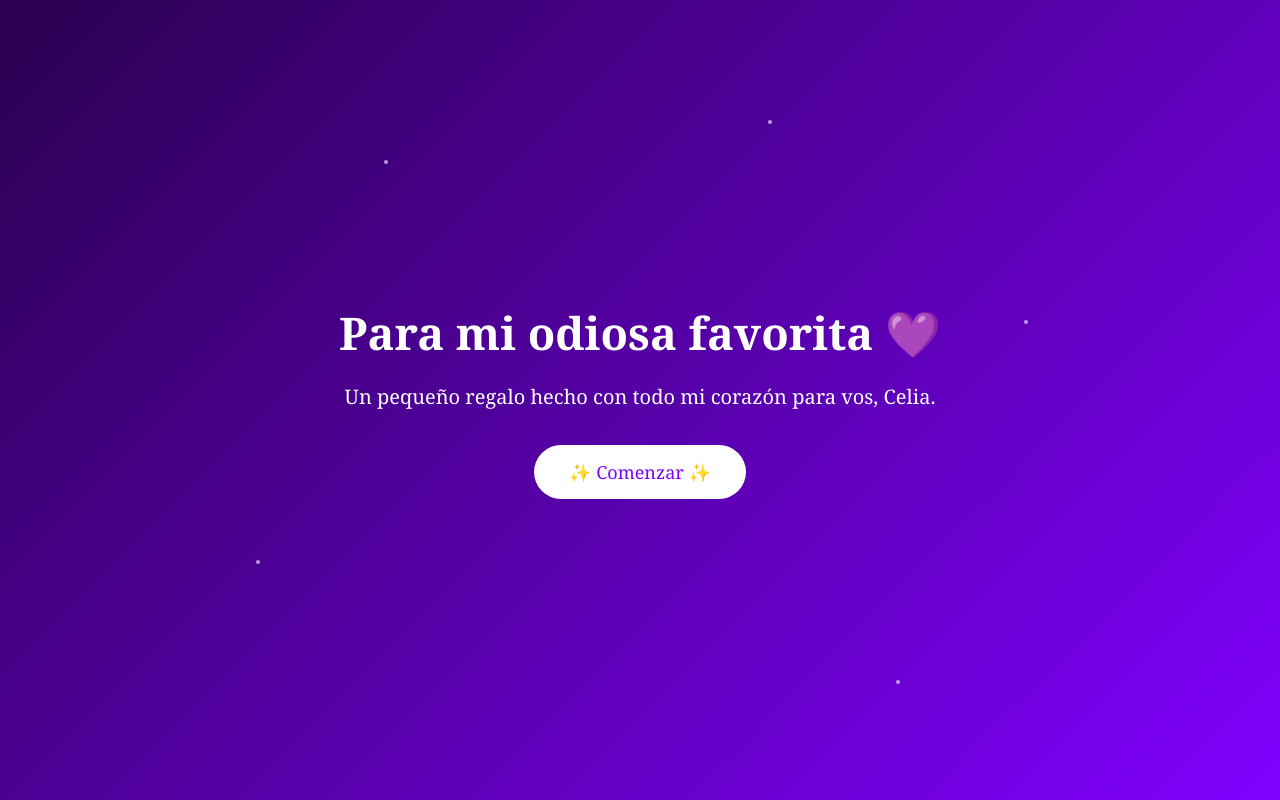
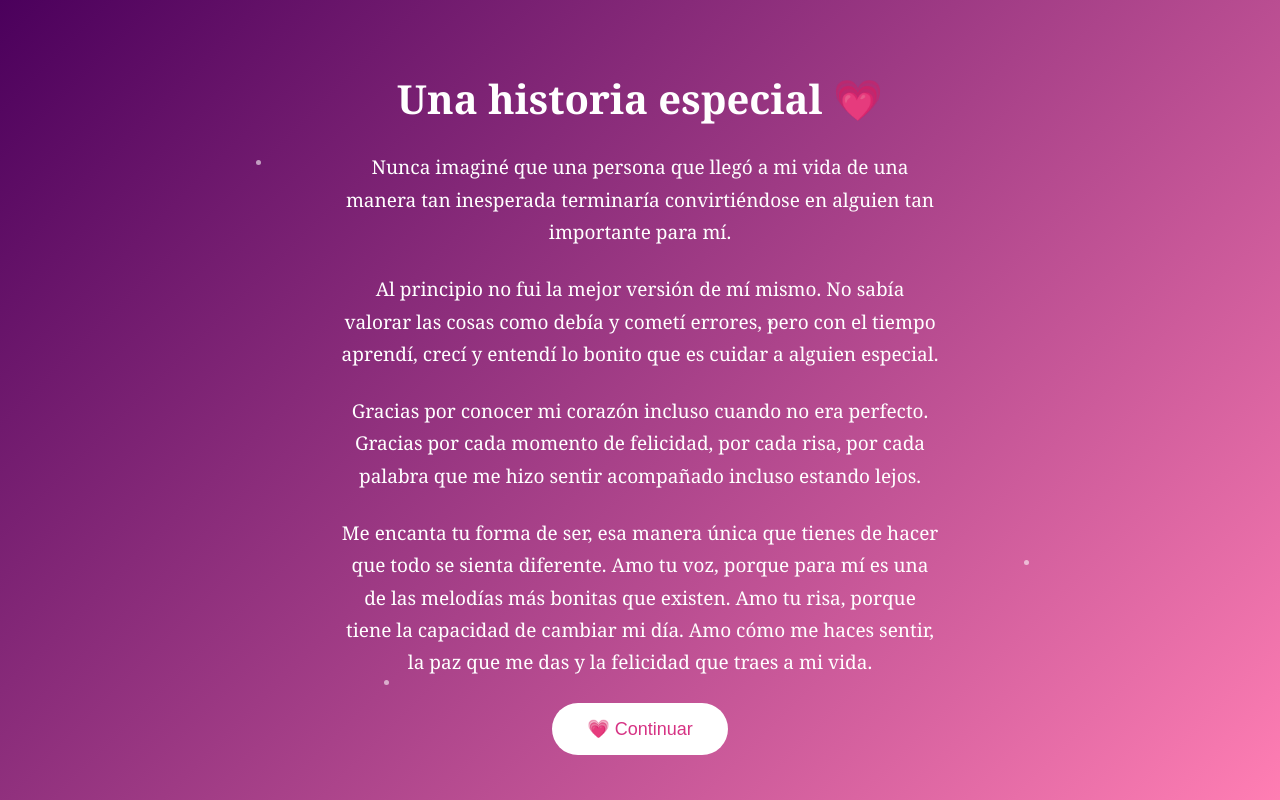
Before and after one commit to martzandresito-arch/Happy-girlfriend-day-my-love-, a plain HTML site: page index.html in a window 1280 px wide. Both pictures are taken after a click on the button "✨ Comenzar ✨". Drawn offline with Linux system fonts and the light colour scheme.

Commit message:
Actualizando el regalo con más detalles
Añadiendo nuevos mensajes y una experiencia más especial para esta página

```diff
--- a/index.html
+++ b/index.html
@@ -3,65 +3,39 @@
 <head>
 <meta charset="UTF-8">
 <meta name="viewport" content="width=device-width, initial-scale=1.0">
-<title>Para Celia 💜</title>
+
+<title>Para ti 💗</title>
 
 <style>
-* {
-    margin: 0;
-    padding: 0;
-    box-sizing: border-box;
-    font-family: 'Georgia', serif;
-}
 
 body {
+    margin: 0;
     height: 100vh;
-    overflow: hidden;
-    background: linear-gradient(135deg, #2b004f, #8000ff);
+    background: linear-gradient(135deg, #4b005c, #ff7eb3);
+    color: white;
+    font-family: Georgia, serif;
     display: flex;
     justify-content: center;
     align-items: center;
-    color: white;
-}
-
-.estrellas {
-    position: absolute;
-    width: 100%;
-    height: 100%;
+    text-align: center;
     overflow: hidden;
 }
 
-.estrella {
-    position: absolute;
-    width: 4px;
-    height: 4px;
-    background: white;
-    border-radius: 50%;
-    animation: brillar 3s infinite;
-}
-
-@keyframes brillar {
-    0%,100% {
-        opacity: 0.2;
-    }
-    50% {
-        opacity: 1;
-    }
-}
-
 .contenido {
-    text-align: center;
-    z-index: 2;
-    padding: 20px;
+    padding: 25px;
+    max-width: 600px;
+    animation: aparecer 2s;
 }
 
 h1 {
-    font-size: 45px;
-    margin-bottom: 20px;
+    font-size: 40px;
+    margin-bottom: 25px;
 }
 
 p {
-    font-size: 20px;
-    margin-bottom: 35px;
+    font-size: 19px;
+    line-height: 1.7;
+    margin-bottom: 25px;
 }
 
 button {
@@ -69,42 +43,135 @@ button {
     border: none;
     border-radius: 30px;
     background: white;
-    color: #8000ff;
+    color: #d63384;
     font-size: 18px;
     cursor: pointer;
-    transition: 0.3s;
 }
 
 button:hover {
     transform: scale(1.1);
 }
+
+#historia {
+    display:none;
+}
+
+@keyframes aparecer {
+    from {
+        opacity:0;
+        transform: translateY(20px);
+    }
+
+    to {
+        opacity:1;
+        transform: translateY(0);
+    }
+}
+
+.estrella {
+    position:absolute;
+    width:5px;
+    height:5px;
+    background:white;
+    border-radius:50%;
+    animation: brillo 3s infinite;
+}
+
+@keyframes brillo {
+    50% {
+        opacity:0.2;
+    }
+}
+
 </style>
 
 </head>
 
 <body>
 
-<div class="estrellas">
-    <div class="estrella" style="top:20%; left:30%;"></div>
-    <div class="estrella" style="top:70%; left:20%;"></div>
-    <div class="estrella" style="top:40%; left:80%;"></div>
-    <div class="estrella" style="top:15%; left:60%;"></div>
-    <div class="estrella" style="top:85%; left:70%;"></div>
-</div>
 
-<div class="contenido">
+<div class="estrella" style="top:20%;left:20%;"></div>
+<div class="estrella" style="top:70%;left:80%;"></div>
+<div class="estrella" style="top:40%;left:60%;"></div>
+<div class="estrella" style="top:85%;left:30%;"></div>
 
-<h1>Para mi odiosa favorita 💜</h1>
+
+<div class="contenido" id="inicio">
+
+<h1>Para ti 💗</h1>
 
 <p>
-Un pequeño regalo hecho con todo mi corazón para vos, Celia.
+Este pequeño espacio fue creado con mucho cariño,
+porque aunque a veces las palabras no sean suficientes,
+quiero intentar mostrarte un poco de todo lo que significas para mí.
 </p>
 
-<button>
+<p>
+Quizás no pueda darte un regalo que puedas sostener con tus manos,
+pero sí puedo darte algo que nace de mi corazón.
+</p>
+
+<button onclick="mostrarHistoria()">
 ✨ Comenzar ✨
 </button>
 
 </div>
 
+
+
+<div class="contenido" id="historia">
+
+<h1>Una historia especial 💗</h1>
+
+<p>
+Nunca imaginé que una persona que llegó a mi vida de una manera tan inesperada
+terminaría convirtiéndose en alguien tan importante para mí.
+</p>
+
+<p>
+Al principio no fui la mejor versión de mí mismo.
+No sabía valorar las cosas como debía y cometí errores,
+pero con el tiempo aprendí, crecí y entendí lo bonito que es cuidar a alguien especial.
+</p>
+
+<p>
+Gracias por conocer mi corazón incluso cuando no era perfecto.
+Gracias por cada momento de felicidad, por cada risa,
+por cada palabra que me hizo sentir acompañado incluso estando lejos.
+</p>
+
+<p>
+Me encanta tu forma de ser, esa manera única que tienes de hacer que todo se sienta diferente.
+Amo tu voz, porque para mí es una de las melodías más bonitas que existen.
+Amo tu risa, porque tiene la capacidad de cambiar mi día.
+Amo cómo me haces sentir, la paz que me das y la felicidad que traes a mi vida.
+</p>
+
+<button onclick="siguiente()">
+💗 Continuar
+</button>
+
+</div>
+
+
+<script>
+
+function mostrarHistoria(){
+
+document.getElementById("inicio").style.display="none";
+document.getElementById("historia").style.display="block";
+
+}
+
+
+function siguiente(){
+
+alert("Todavía queda mucho por descubrir... 💗");
+
+}
+
+</script>
+
+
 </body>
 </html>
```
